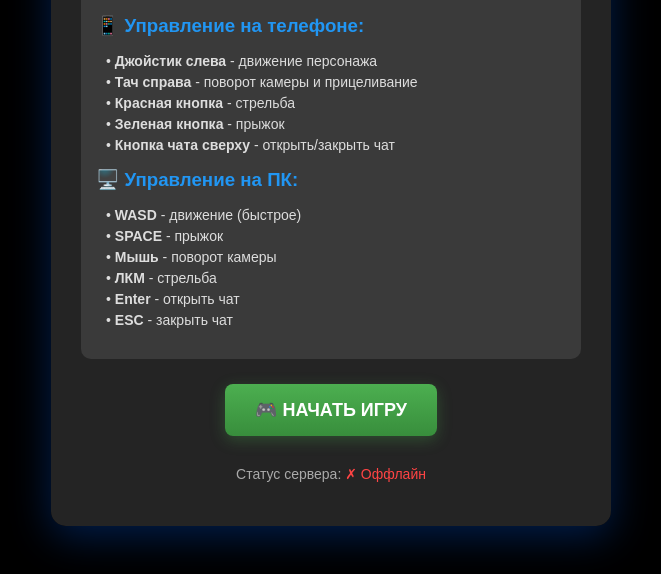
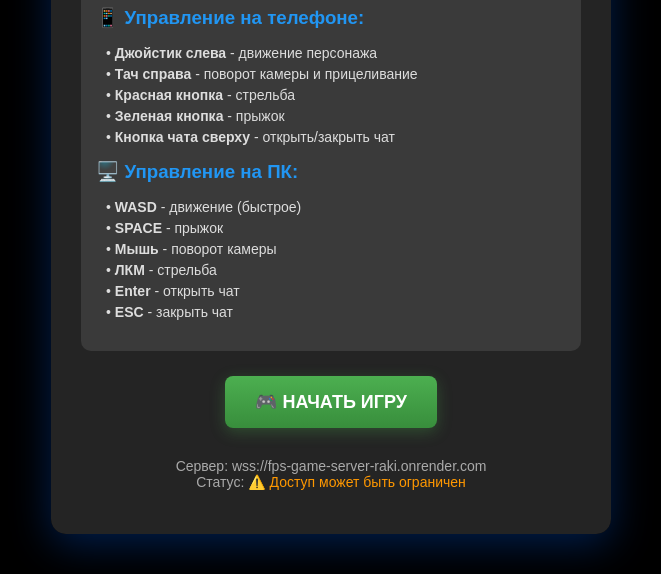
Before and after one commit to BayRexX/standoff-web, a website: page public/index.html in a window 1280 px wide. Shown: the part 226-800 px from the top of the page, without its empty margins (309-970 px from the left). Drawn offline with nearby package versions, Linux system fonts and the light colour scheme; no server answers.

Commit message:
Update index.html

```diff
--- a/public/index.html
+++ b/public/index.html
@@ -1,4 +1,4 @@
-[file name]: public/index.html
+[file name]: index.html
 [file content begin]
 <!DOCTYPE html>
 <html lang="ru">
@@ -34,7 +34,8 @@
             </div>
             <button class="btn btn-success" onclick="Game.start()">🎮 НАЧАТЬ ИГРУ</button>
             <p class="server-info">
-                Статус сервера: <span id="serverStatus">Проверка...</span>
+                Сервер: <span id="serverUrl">wss://fps-game-server-raki.onrender.com</span><br>
+                Статус: <span id="serverStatus" style="color: #4CAF50;">✓ Проверка...</span>
             </p>
         </div>
     </div>
@@ -150,32 +151,6 @@
     <script src="game.js"></script>
 
     <script>
-        // Автоматическое определение URL сервера
-        const serverUrl = window.location.origin.replace('http', 'ws');
-
-        // Обновляем конфиг
-        if (typeof CONFIG !== 'undefined') {
-            CONFIG.SERVER_URL = serverUrl;
-        }
-
-        // Проверка сервера при загрузке
-        async function checkServer() {
-            try {
-                const response = await fetch('/health');
-                if (response.ok) {
-                    const data = await response.json();
-                    document.getElementById('serverStatus').innerHTML =
-                        `<span style="color: #4CAF50;">✓ Онлайн</span> (${data.players} игроков)`;
-                } else {
-                    document.getElementById('serverStatus').innerHTML =
-                        '<span style="color: #ff4444;">✗ Оффлайн</span>';
-                }
-            } catch (error) {
-                document.getElementById('serverStatus').innerHTML =
-                    '<span style="color: #ff9800;">⚠️ Проверка...</span>';
-            }
-        }
-
         // Инициализация при загрузке
         window.addEventListener('DOMContentLoaded', () => {
             document.addEventListener('gesturestart', e => e.preventDefault());
@@ -183,9 +158,33 @@
                 if (e.scale !== 1) e.preventDefault();
             }, { passive: false });
 
+            // Проверка статуса сервера
+            async function checkServerStatus() {
+                try {
+                    const statusElement = document.getElementById('serverStatus');
+                    const response = await fetch('https://fps-game-server-raki.onrender.com/health', {
+                        method: 'GET',
+                        mode: 'cors'
+                    });
+
+                    if (response.ok) {
+                        const data = await response.json();
+                        statusElement.innerHTML = `<span style="color: #4CAF50;">✓ Онлайн</span> (${data.players} игроков)`;
+                        statusElement.style.color = '#4CAF50';
+                    } else {
+                        statusElement.innerHTML = '<span style="color: #ff9800;">⚠️ Ограниченный доступ</span>';
+                        statusElement.style.color = '#ff9800';
+                    }
+                } catch (error) {
+                    console.log('Не удалось проверить сервер:', error);
+                    document.getElementById('serverStatus').innerHTML =
+                        '<span style="color: #ff9800;">⚠️ Доступ может быть ограничен</span>';
+                }
+            }
+
             // Проверяем сервер
-            checkServer();
-            setInterval(checkServer, 30000);
+            checkServerStatus();
+            setInterval(checkServerStatus, 30000);
 
             Notification.show('👆 Нажмите "НАЧАТЬ ИГРУ"');
         });
```
